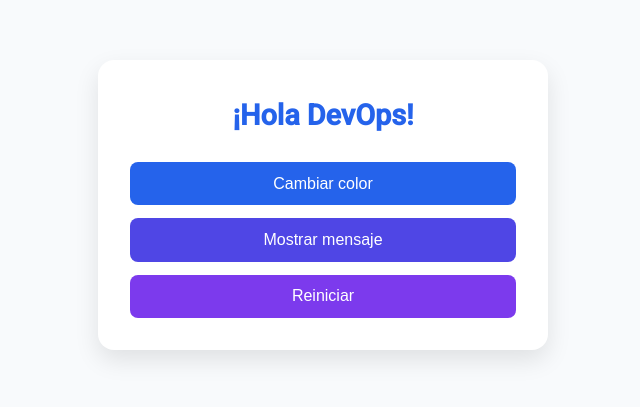
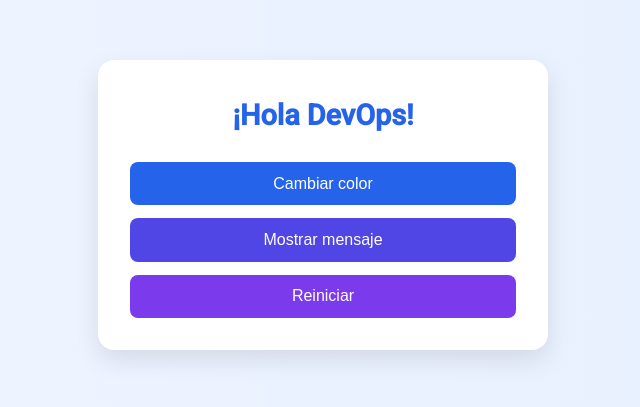
Before and after one commit to ronabuelo1/proyecto-devops, a plain HTML site: page index.html in a window 1280 px wide. Shown: the part 195-602 px from the top of the page, without its empty margins (317-957 px from the left). Drawn offline with Linux system fonts and the light colour scheme.

Commit message:
Cambio en dev que causará conflicto

```diff
--- a/style.css
+++ b/style.css
@@ -19,7 +19,7 @@ body {
   min-height: 100vh;
   justify-content: center;
   align-items: center;
-  background: var(--bg-color);
+  background: linear-gradient(to right, #f0f4ff, #e6f0ff);  /* Nuevo gradiente azul claro */
   font-family: 'Roboto', sans-serif;
   line-height: 1.6;
   color: var(--text-color);
```
